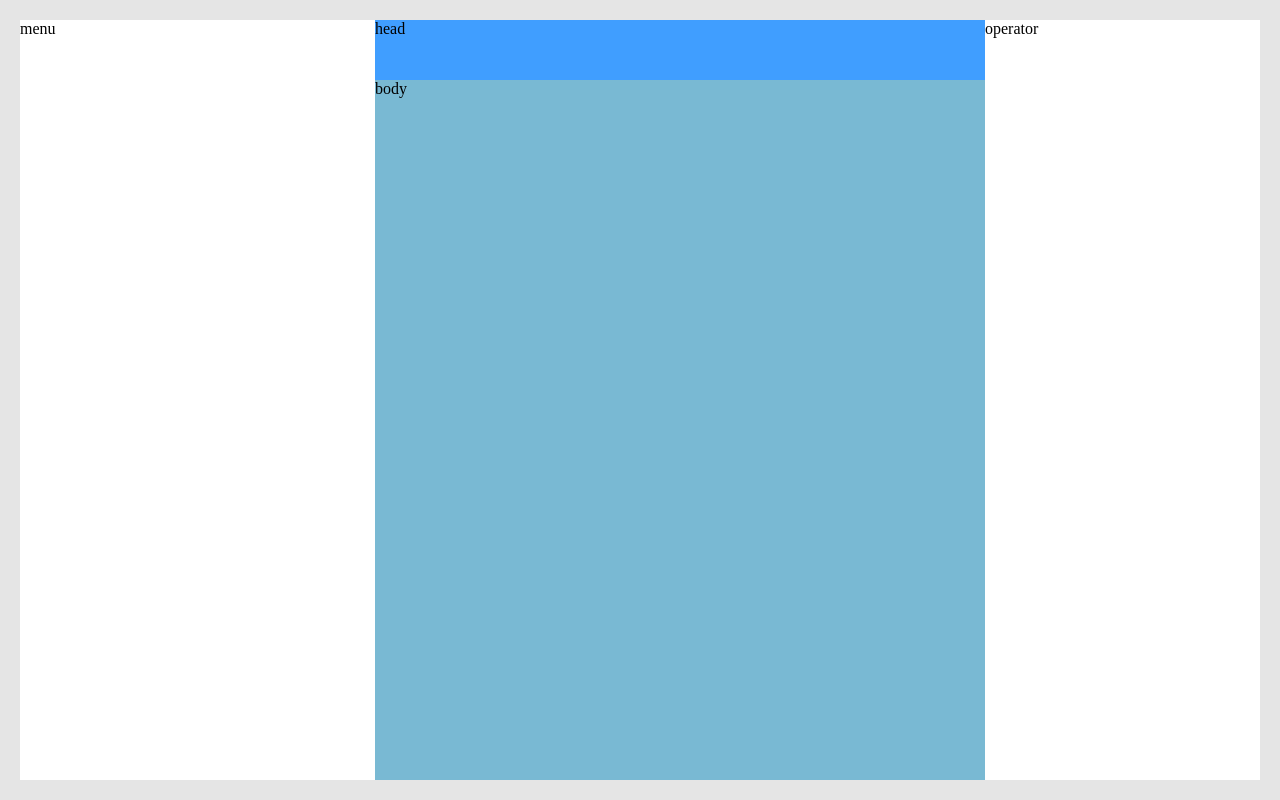
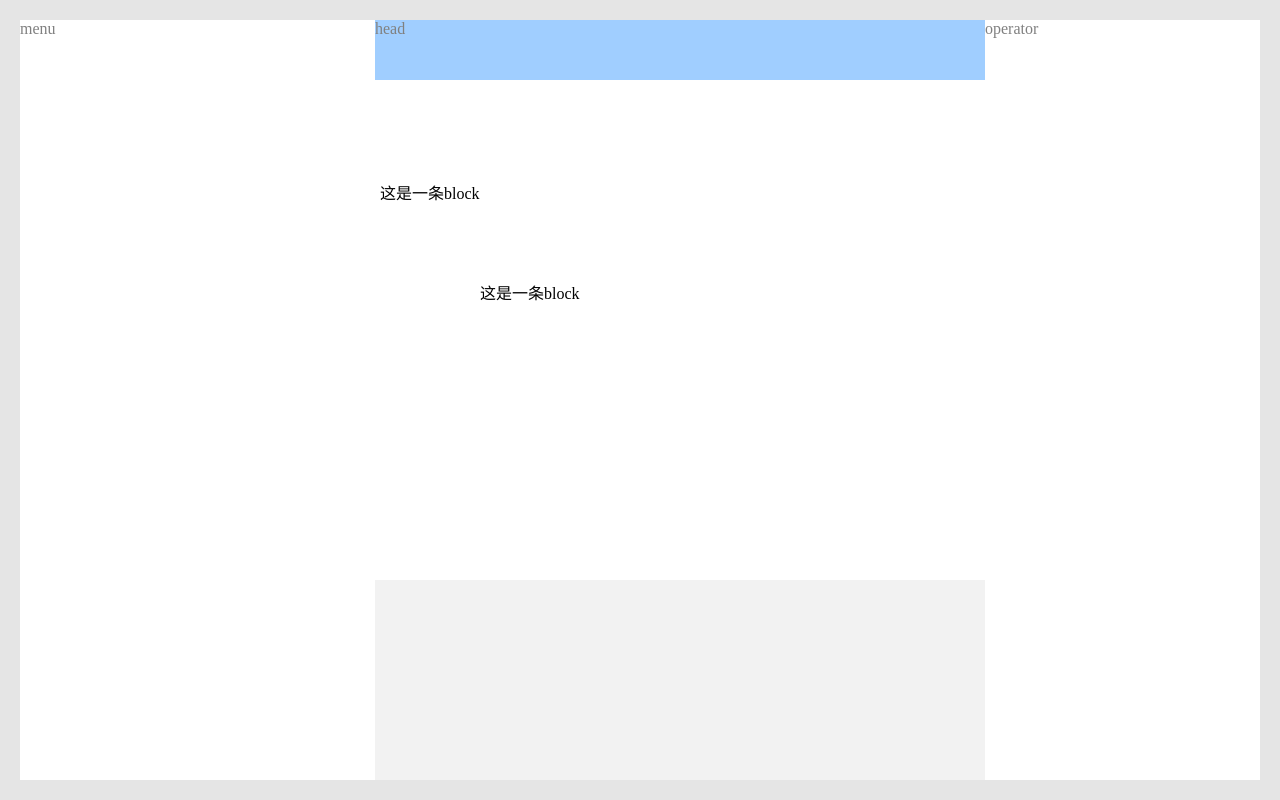
Before and after one commit to Miller-Wang/visual-editor-vue, a Vue app: page / in a window 1280 px wide. Built offline with nearby package versions, Linux system fonts and the light colour scheme.

Commit message:
三、Block渲染

```diff
--- a/src/App.vue
+++ b/src/App.vue
@@ -1,6 +1,6 @@
 <template>
   <div class="app">
-    <visual-editor />
+    <visual-editor v-model="editorData" />
   </div>
 </template>
 
@@ -13,20 +13,14 @@
   components: { VisualEditor },
   data() {
     return {
-      jsonData: {
+      editorData: {
         container: {
           height: 500,
           width: 800,
         },
         blocks: [
-          {
-            top: 100,
-            left: 100,
-          },
-          {
-            top: 200,
-            left: 200,
-          },
+          { top: 100, left: 100 },
+          { top: 200, left: 200 },
         ],
       },
     };
--- /dev/null
+++ b/src/packages/visual-editor-block.tsx
@@ -0,0 +1,21 @@
+import { computed, defineComponent, PropType } from "vue";
+import { VisualEditorBlockData } from "./visual-editor.utils";
+
+export const VisualEditorBlock = defineComponent({
+  props: {
+    block: {
+      type: Object as PropType<VisualEditorBlockData>,
+    },
+  },
+  setup(props) {
+    const styles = computed(() => ({
+      top: `${props.block?.top}px`,
+      left: `${props.block?.left}px`,
+    }));
+    return () => (
+      <div class="visual-editor-block" style={styles.value}>
+        这是一条block
+      </div>
+    );
+  },
+});
--- a/src/packages/visual-editor.scss
+++ b/src/packages/visual-editor.scss
@@ -56,12 +56,25 @@
     padding-left: $menuSize;
     padding-right: $operatorSize;
     box-sizing: border-box;
-    background-color: skyblue;
+    background-color: rgba($color: white, $alpha: 0.5);
     height: 100%;
+    position: relative;
+    z-index: 1;
     .content {
       height: 100%;
       width: 100%;
       overflow: scroll;
+      display: flex;
+      justify-content: center;
+      .container {
+        background-color: white;
+        flex-shrink: 0;
+        flex-grow: 0;
+        position: relative;
+        .visual-editor-block {
+          position: absolute;
+        }
+      }
     }
   }
 }
--- a/src/packages/visual-editor.tsx
+++ b/src/packages/visual-editor.tsx
@@ -1,4 +1,6 @@
-import { defineComponent, PropType } from "vue";
+import { computed, defineComponent, PropType } from "vue";
+import { useModel } from "./utils/useModel";
+import { VisualEditorBlock } from "./visual-editor-block";
 import "./visual-editor.scss";
 import { VisualEditorModelValue } from "./visual-editor.utils";
 
@@ -11,14 +13,30 @@
   emits: {
     "update:modelValue": (val?: VisualEditorModelValue) => true,
   },
-  setup(props) {
+
+  setup(props, ctx) {
+    const dataModel = useModel(
+      () => props.modelValue,
+      (val) => ctx.emit("update:modelValue", val)
+    );
+    const containerStyles = computed(() => ({
+      width: `${props.modelValue?.container.width}px`,
+      height: `${props.modelValue?.container.height}px`,
+    }));
+
     return () => (
       <div class="visual-editor">
         <div class="menu">menu</div>
         <div class="head">head</div>
         <div class="operator">operator</div>
         <div class="body">
-          <div class="content">body</div>
+          <div class="content">
+            <div class="container" style={containerStyles.value}>
+              {(dataModel.value?.blocks || []).map((block, index: number) => (
+                <VisualEditorBlock block={block} key={index} />
+              ))}
+            </div>
+          </div>
         </div>
       </div>
     );
```
